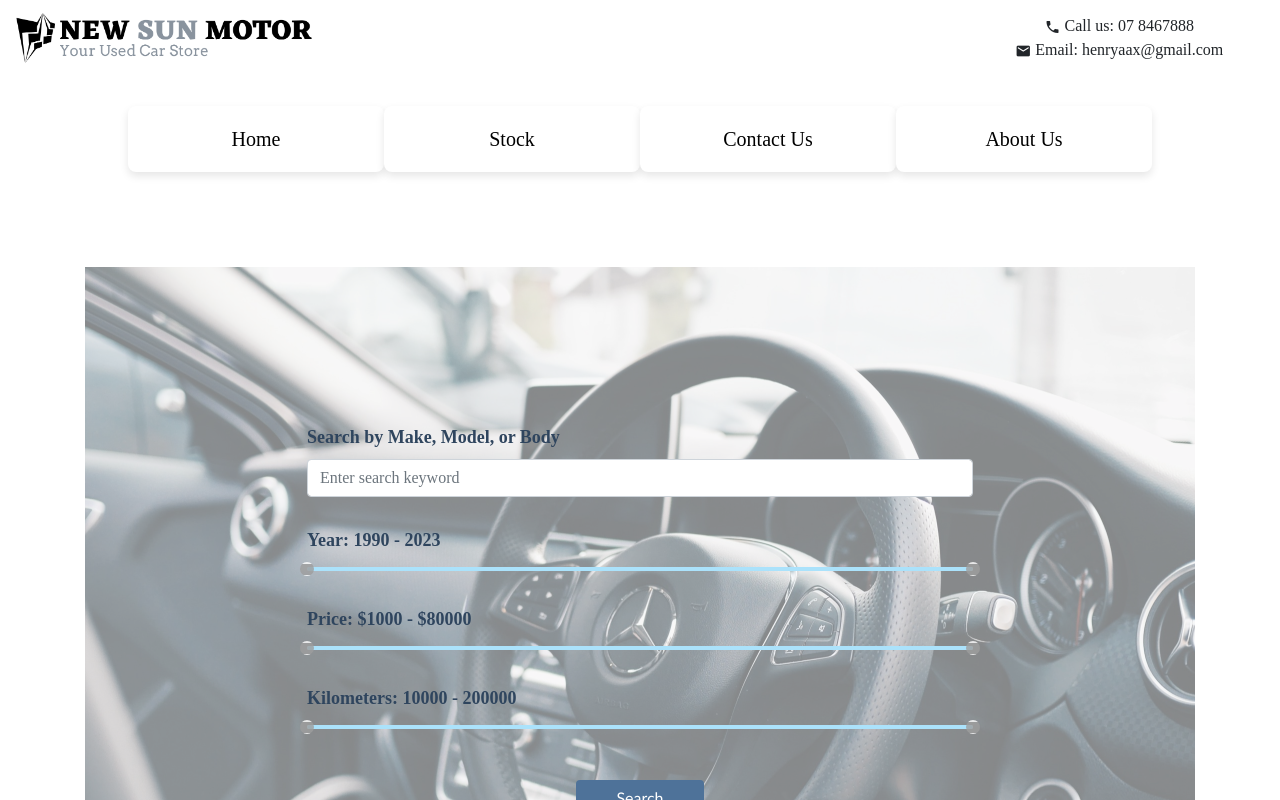
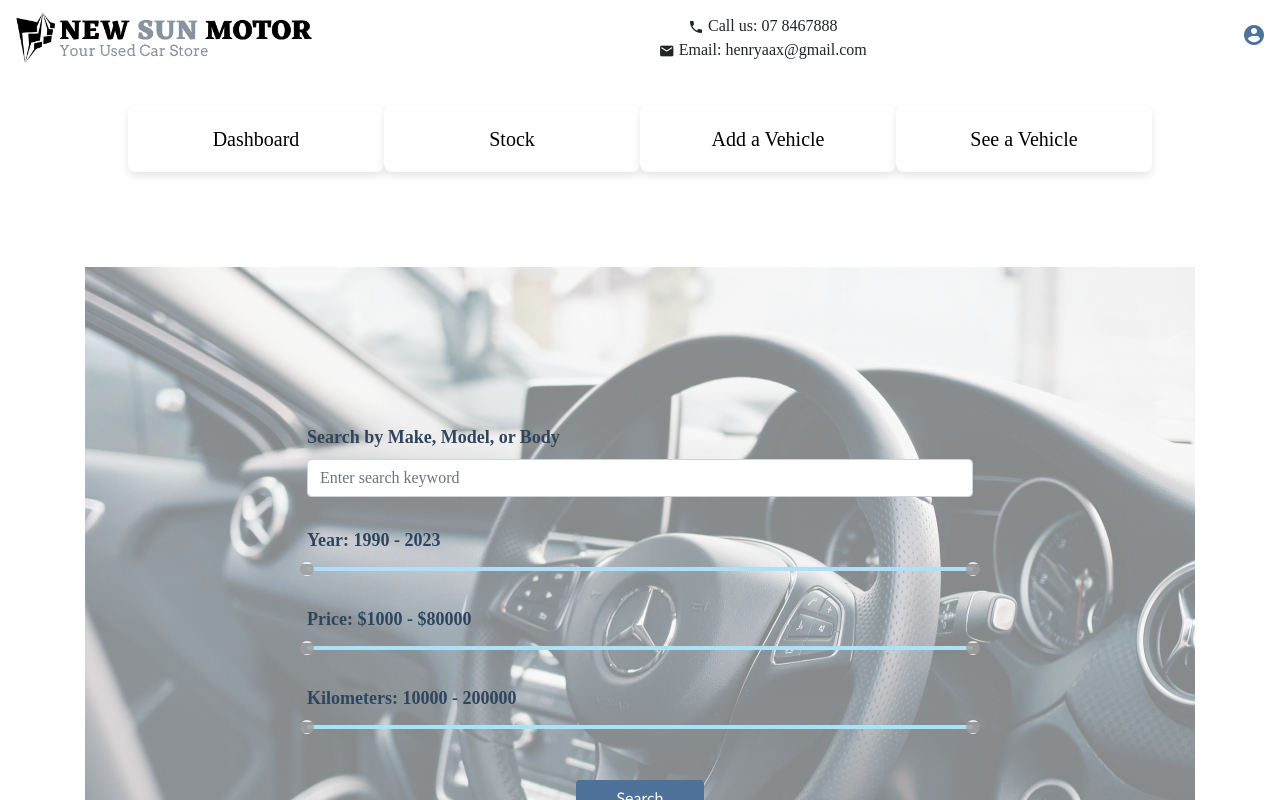
Before and after one commit to SherlynDuan1990/newSunMotor, a React (Create React App) app in the folder frontend/: page / in a window 1280 px wide. Built offline with nearby package versions, Linux system fonts and the light colour scheme; grey boxes are pictures that could not be loaded; a web font is replaced by a local one; what react-alert-template-basic would draw is missing.

Commit message:
admin header footer and nav

```diff
--- a/frontend/src/App.css
+++ b/frontend/src/App.css
@@ -1,5 +1,3 @@
-
-
 html,
 body {
   font-family: 'HeadlandOne';
--- a/frontend/src/components/layout/Footer.js
+++ b/frontend/src/components/layout/Footer.js
@@ -1,8 +1,16 @@
 import React, {Fragment} from 'react';
 import { Link } from 'react-router-dom';
+import { useDispatch, useSelector } from 'react-redux';
+import { useAlert } from 'react-alert';
+
 
 
 const Footer = () => {
+
+  const alert = useAlert();
+  const dispatch = useDispatch();
+  const {user, loading } = useSelector((state) => state.auth);
+
   return (
     <Fragment>
       <footer className="footer" style={{ backgroundColor: '#134883' }}>
@@ -36,9 +44,13 @@ const Footer = () => {
                 Sun: <span className="footer-emphasis">Closed</span>
               </p>
               <p>
+
+            {!user && (
               <Link
-                  to="/login" className="footer-link">Dealer Login
+              to="/login" className="footer-link">Dealer Login
               </Link>
+            )}
+
               </p>
             </div>
 
--- a/frontend/src/components/layout/Header.js
+++ b/frontend/src/components/layout/Header.js
@@ -1,9 +1,18 @@
 import React, {Fragment} from 'react'
 import "../../App.css"
+
+import { useDispatch, useSelector } from 'react-redux';
+import { useAlert } from 'react-alert';
+import { Link } from 'react-router-dom';
 
 
 
 const Header = () => {
+  const alert = useAlert();
+  const dispatch = useDispatch();
+  const {user, loading } = useSelector((state) => state.auth);
+
+
   return (
     <Fragment>
         <nav className="navbar row">
@@ -20,6 +29,19 @@ const Header = () => {
                 <br />
                 <i style={{ fontSize: '100%', verticalAlign: 'middle' }}className="material-icons">email</i> Email: henryaax@gmail.com
             </div>
+
+            {user && (
+              <div className="ml-4 dropdown d-inline">
+                <button className="btn dropdown-toggle text-white" type="button" id="dropdownMenuButton" data-toggle="dropdown" aria-haspopup="true" aria-expanded="false">
+                  <i className="material-icons" style={{ color: "#4E7299" }}>account_circle</i>
+                </button>
+                <div className="dropdown-menu dropdown-menu-right" aria-labelledby="dropdownMenuButton">
+                  <Link className="dropdown-item" style={{ color: "#438A38", fontSize:"22px"}} to="/">
+                    Log out
+                  </Link>
+                </div>
+              </div>
+            )}
             </nav>
 
 
--- a/frontend/src/components/layout/Nav.js
+++ b/frontend/src/components/layout/Nav.js
@@ -1,8 +1,16 @@
 import React, { useState } from 'react';
 import { Link } from 'react-router-dom';
-import "../../App.css"
+import "../../App.css";
+
+import { useDispatch, useSelector } from 'react-redux';
+import { useAlert } from 'react-alert';
 
 const Navigation = () => {
+
+  const alert = useAlert();
+  const dispatch = useDispatch();
+  const { user, loading } = useSelector((state) => state.auth);
+
   // State to keep track of the active link
   const [activeLink, setActiveLink] = useState("");
 
@@ -13,6 +21,39 @@ const Navigation = () => {
 
   return (
     <nav className="navigation">
+      {user ? (
+        <>
+          <Link
+            to="/dashboard"
+            onClick={() => handleLinkClick("Dashboard")}
+            className={`nav-link ${activeLink === "Dashboard" ? "active" : ""}`}
+          >
+            Dashboard
+          </Link>
+          <Link
+            to="/stock"
+            onClick={() => handleLinkClick("Stock")}
+            className={`nav-link ${activeLink === "Stock" ? "active" : ""}`}
+          >
+            Stock
+          </Link>
+          <Link
+            to="/add-vehicle"
+            onClick={() => handleLinkClick("Add a Vehicle")}
+            className={`nav-link ${activeLink === "Add a Vehicle" ? "active" : ""}`}
+          >
+            Add a Vehicle
+          </Link>
+          <Link
+            to="/see-vehicle"
+            onClick={() => handleLinkClick("See a Vehicle")}
+            className={`nav-link ${activeLink === "See a Vehicle" ? "active" : ""}`}
+          >
+            See a Vehicle
+          </Link>
+        </>
+      ) : (
+        <>
           <Link
             to="/"
             onClick={() => handleLinkClick("Home")}
@@ -41,6 +82,8 @@ const Navigation = () => {
           >
             About Us
           </Link>
+        </>
+      )}
     </nav>
   );
 };
--- a/frontend/src/components/user/Login.js
+++ b/frontend/src/components/user/Login.js
@@ -24,7 +24,7 @@ const Login = () => {
     useEffect(() => {
 
         if(isAuthenticated){
-            navigate("/")
+            navigate("/dashboard")
         }
 
         if (error) {
```
Lines whose indentation alone changed are shown as unchanged.
